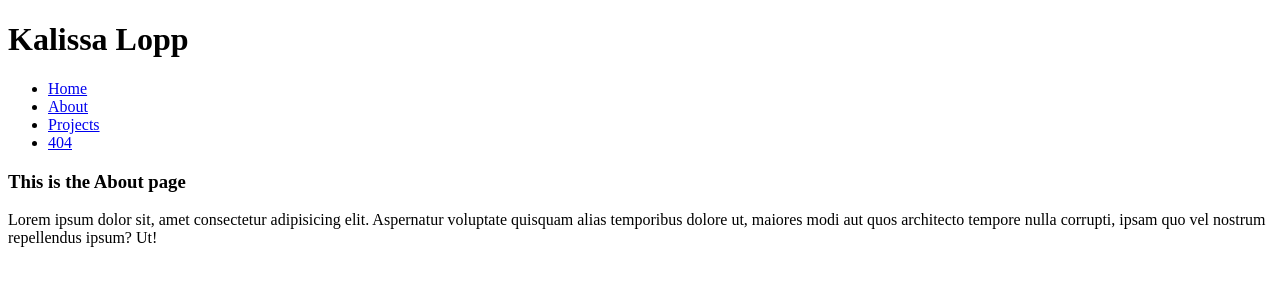
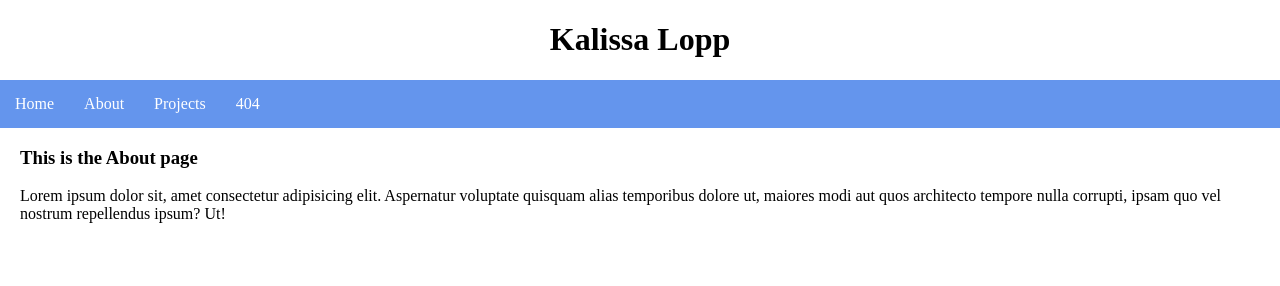
Before and after one commit to krl82610/krl82610.github.io, a plain HTML site: page exercise4/About/index.html in a window 1280 px wide. Drawn offline with Linux system fonts and the light colour scheme.

Commit message:
update12 e4

```diff
--- a/exercise4/About/index.html
+++ b/exercise4/About/index.html
@@ -4,6 +4,39 @@
     <meta charset="UTF-8" />
     <meta name="viewport" content="width=device-width, initial-scale=1.0" />
     <title>MICROSITE</title>
+    <style>
+      body {
+        margin: 0px;
+      }
+      main {
+        margin-left: 20px;
+        margin-right: 20px;
+      }
+      h1 {
+        text-align: center;
+      }
+      .navbar ul {
+        list-style: none;
+        background-color: cornflowerblue;
+        padding: 0px;
+        margin: 0px;
+        overflow: hidden;
+      }
+      .navbar a {
+        color: white;
+        text-decoration: none;
+        padding: 15px;
+        display: block;
+        text-align: center;
+      }
+      .navbar a:hover {
+        background-color: black;
+      }
+
+      .navbar li {
+        float: left;
+      }
+    </style>
   </head>
   <body>
     <h1>Kalissa Lopp</h1>
```
